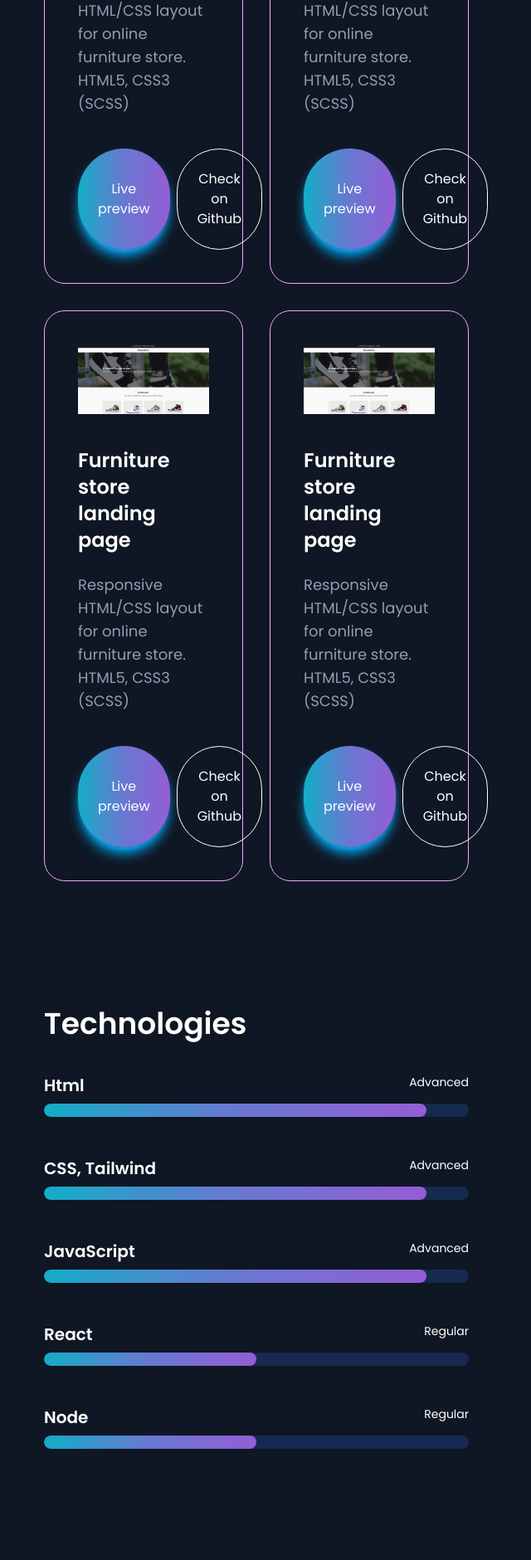
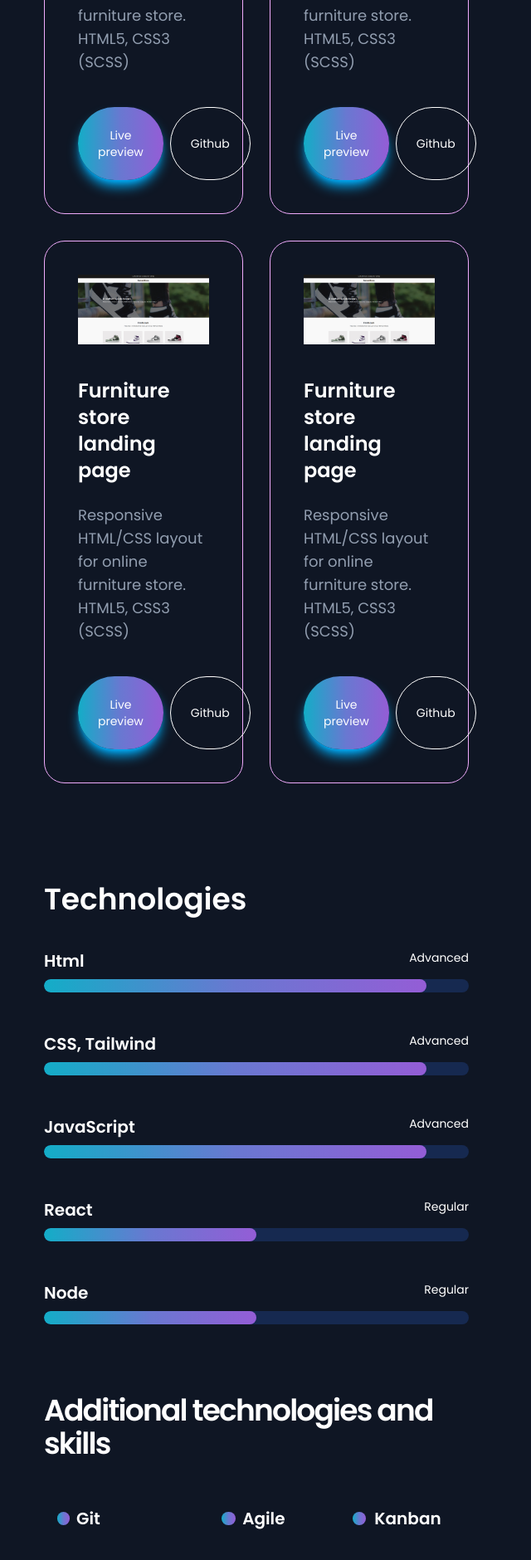
Before and after one commit to Brunno-costa27/portfolio, a React (Vite) app: page / in a window 1280 px wide. Shown: the part 1440-3320 px from the top of the page at 83% size, without its empty margins (331-971 px from the left). Built offline with nearby package versions, Linux system fonts and the light colour scheme.

Commit message:
:bug: fix: Responsive template

```diff
--- a/src/components/AboutMe.jsx
+++ b/src/components/AboutMe.jsx
@@ -6,7 +6,7 @@ export function AboutMe() {
 
     return (
         <section className="text-white px-10  mx-auto  lg:mt-60 mt-80 flex flex-col justify-between lg:px-96 font-sans relative">
-            <h2 className="text-4xl font-semibold text-left">About Me</h2>
+            <h2 className="text-3xl lg:text-4xl font-semibold text-left">About Me</h2>
 
             <div className="mt-8 relative lg:flex flex flex-col">
                 <TimeLine>
--- a/src/components/Footer.jsx
+++ b/src/components/Footer.jsx
@@ -4,17 +4,17 @@ import instagran from '../assets/images/instagran.svg'
 export function Footer(){
 
     return (
-        <section className="text-white flex mt-10 justify-between items-center py-10 px-96 font-sans">
+        <section className="text-white px-7 gap-2 grid lg:grid-cols-4 grid-cols-2 mt-10 justify-between items-center py-10 lg:px-96 font-sans">
              <div className='w-full'>
-                <p className='gradient-text font-semibold'>Feel free to contact me</p>
+                <p className='gradient-text font-semibold text-sm'>Feel free to contact me</p>
              </div>
 
              <div className='w-full'>
-                <p className='font-semibold'>sbrunno.costa@gmail.com </p>
+                <p className='font-semibold text-sm'>sbrunno.costa@gmail.com </p>
              </div>
 
              <div className='w-full'>
-                <p className='font-semibold'>Telegram @onnurbcosta </p>
+                <p className='font-semibold text-sm'>Telegram @onnurbcosta </p>
              </div>
 
              <div className="w-full flex gap-5">
--- a/src/components/Main.jsx
+++ b/src/components/Main.jsx
@@ -31,7 +31,7 @@ export function Main(){
 
 
     return (
-        <main className="w-full px-10 text-white lg:mt-48 mt-24 flex justify-between items-center lg:px-20 2xl:px-96 font-sans relative">
+        <main className="w-full px-10 text-white lg:mt-48 mt-20 flex justify-between items-center lg:px-20 2xl:px-96 font-sans relative">
             <div className="flex flex-col space-y-5 lg:space-y-20 lg:absolute">
                <p className="text-3xl lg:text-6xl flex flex-col lg:space-y-10 space-y-5">
                 <span className="gradient-text font-semibold">Hello, I'm Brunno, </span>
--- a/src/components/Projects.jsx
+++ b/src/components/Projects.jsx
@@ -5,10 +5,10 @@ export function Projects() {
     return (
         <>
 
-            <section className="px-10 text-white mt-[150px] flex flex-col py-10 lg:px-96 font-sans">
+            <section className="px-10 text-white mt-[100px] flex flex-col py-10 lg:px-96 font-sans">
                 <h2 className="text-3xl lg:text-4xl font-semibold mb-16">Projects</h2>
                 <div className="w-full grid lg:grid-cols-2 grid-cols-1 gap-8 ">
-                    <div className='border border-fuchsia-300 p-10 rounded-[25px] space-y-10'>
+                    <div className='border border-fuchsia-300 lg:p-10 p-5 rounded-[25px] space-y-10'>
                         <img src={project} alt="" />
 
                        <div className='flex flex-col space-y-6'>
@@ -21,7 +21,7 @@ export function Projects() {
                         </p>
                        </div>
 
-                        <div className='w-full flex gap-2'>
+                        <div className='w-full text-sm flex gap-2'>
                             <button
                                 className="flex shadow-lg shadow-[#00B2FF]  justify-center items-center  lg:p-6 w-[226px]  rounded-full bg-gradient-to-r from-[#13ADC7] via-[#6978D1] via- to-[#945DD6] hover:opacity-90">
                                Live preview
@@ -29,12 +29,12 @@ export function Projects() {
 
                             <button
                                 className="flex  justify-center items-center p-6 w-[226px] border border-white  rounded-full hover:opacity-90">
-                               Check on Github
+                              Github
                             </button>
                         </div>
                     </div>
 
-                    <div className='border border-fuchsia-300  p-10 rounded-[25px] space-y-10'>
+                    <div className='border border-fuchsia-300  lg:p-10 p-5 rounded-[25px] space-y-10'>
                         <img src={project} alt="" />
 
                         <div className='flex flex-col space-y-6'>
@@ -47,7 +47,7 @@ export function Projects() {
                         </p>
                         </div>
 
-                        <div className='w-full flex gap-2'>
+                        <div className='w-full text-sm flex gap-2'>
                             <button
                                 className="flex shadow-lg shadow-[#00B2FF]  justify-center items-center p-6 w-[226px]  rounded-full bg-gradient-to-r from-[#13ADC7] via-[#6978D1] via- to-[#945DD6] hover:opacity-90">
                                 Live preview
@@ -55,12 +55,12 @@ export function Projects() {
 
                             <button
                                 className="flex  justify-center items-center p-6 w-[226px]  rounded-full border border-white hover:opacity-90">
-                               Check on Github
+                               Github
                             </button>
                         </div>
                     </div>
 
-                    <div className='border border-fuchsia-300  p-10 rounded-[25px] space-y-10'>
+                    <div className='border border-fuchsia-300  lg:p-10 p-5 rounded-[25px] space-y-10'>
                         <img src={project} alt="" />
 
                        <div className='flex flex-col space-y-6'>
@@ -73,7 +73,7 @@ export function Projects() {
                         </p>
                        </div>
 
-                        <div className='w-full flex gap-2'>
+                        <div className='w-full text-sm flex gap-2'>
                             <button
                                 className="flex shadow-lg shadow-[#00B2FF]  justify-center items-center p-6 w-[226px]  rounded-full bg-gradient-to-r from-[#13ADC7] via-[#6978D1] via- to-[#945DD6] hover:opacity-90">
                                 Live preview
@@ -81,7 +81,7 @@ export function Projects() {
 
                             <button
                                 className="flex  justify-center items-center p-6 w-[226px]  rounded-full border border-white hover:opacity-90">
-                                Check on Github
+                               Github
                             </button>
                         </div>
 
@@ -89,7 +89,7 @@ export function Projects() {
 
                     </div>
 
-                    <div className='border border-fuchsia-300 p-10 rounded-[25px] space-y-10'>
+                    <div className='border border-fuchsia-300 lg:p-10 p-5 rounded-[25px] space-y-10'>
                         <img src={project} alt="" />
 
                        <div className='flex flex-col space-y-6'>
@@ -102,7 +102,7 @@ export function Projects() {
                         </p>
                        </div>
 
-                        <div className='w-full flex gap-2'>
+                        <div className='w-full text-sm flex gap-2'>
                             <button
                                 className="flex shadow-lg shadow-[#00B2FF]  justify-center items-center p-6 w-[226px]  rounded-full bg-gradient-to-r from-[#13ADC7] via-[#6978D1] via- to-[#945DD6] hover:opacity-90">
                                 Live preview
@@ -110,7 +110,7 @@ export function Projects() {
 
                             <button
                                 className="flex justify-center items-center p-6 w-[226px] border border-white rounded-full hover:opacity-90">
-                                Check on Github
+                                 Github
                             </button>
                         </div>
                     </div>
--- a/src/components/Technologies.jsx
+++ b/src/components/Technologies.jsx
@@ -1,8 +1,8 @@
 export function Technologies() {
 
     return (
-        <section className="text-white px-10 mt-28 flex flex-col justify-between lg:px-96 font-sans relative">
-            <h2 className="text-4xl font-semibold text-left">Technologies</h2>
+        <section className="text-white px-10 mt-20 flex flex-col justify-between lg:px-96 font-sans relative">
+            <h2 className="text-3xl lg:text-4xl font-semibold text-left">Technologies</h2>
             <div className="w-full rounded-full h-4 mt-10 space-y-12">
                 <div className="flex flex-col space-y-2">
                     <div className="w-full flex justify-between">
--- a/src/components/TechnologiesAndSkills.jsx
+++ b/src/components/TechnologiesAndSkills.jsx
@@ -1,8 +1,8 @@
 export function TechnologiesAndSkills() {
 
     return (
-        <section className="text-white px-10  mt-[570px] flex flex-col justify-between lg:px-96 font-sans relative">
-            <h2 className="text-4xl font-semibold text-left">Additional technologies and skills</h2>
+        <section className="text-white px-10  mt-[520px] flex flex-col justify-between lg:px-96 font-sans relative">
+            <h2 className="text-3xl lg:text-4xl font-semibold text-left tracking-tighter">Additional technologies and skills</h2>
             <div className="w-full rounded-full h-4 mt-10 grid lg:grid-cols-3 grid-cols-2">
                 <div className="flex justify-center items-center gap-2 p-4">
                     <div
@@ -41,14 +41,14 @@ export function TechnologiesAndSkills() {
                    </div>
                 </div>
 
-                <div className="flex justify-center items-center gap-2 p-4">
+                <div className="w-full flex justify-center items-center gap-2 p-4">
                     <div
                         className="bg-gradient-to-r from-[#13ADC7] via-[#6978D1] via- to-[#945DD6] h-4 rounded-full w-5"
                     >
 
                     </div>
-                    <div className="w-full flex items-center justify-center">
-                        <p className="text-xl font-semibold">Effective communication</p>
+                    <div className="w-full flex items-center ">
+                        <p className="w-full text-xl font-semibold tracking-tighter">Communication</p>
                     </div>
                 </div>
 
```
